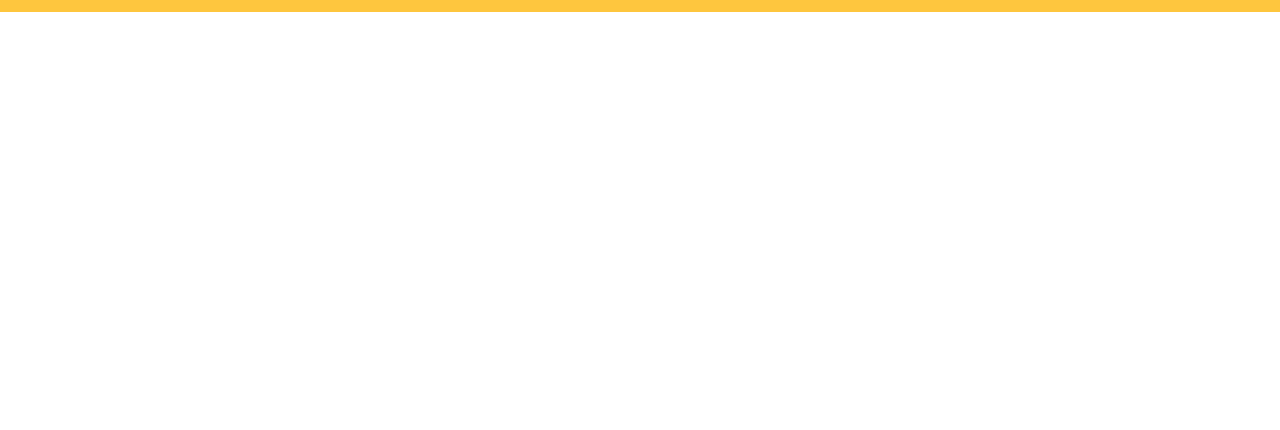
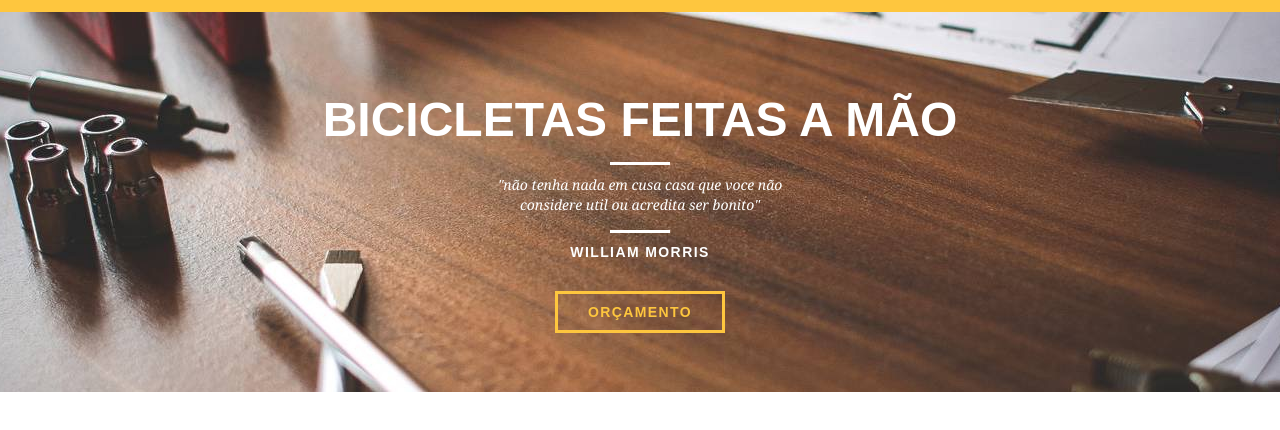
Before and after one commit to Lucas-Matta/ProjetosOrigamid, a plain HTML site: page Origamid/BikeCraft/index.html in a window 1280 px wide. Shown: the part 84-514 px from the top of the page. Drawn offline with Linux system fonts and the light colour scheme.

Commit message:
update introducao

```diff
--- a/Origamid/BikeCraft/index.html
+++ b/Origamid/BikeCraft/index.html
@@ -31,5 +31,19 @@
             </div><!-- Container -->
         </header><!-- Header -->
 
+        <section class="introducao">
+            <div class="container">
+
+                <h1>Bicicletas Feitas a Mão</h1>
+                <blockquote class="quote-externo">
+                    <p>"não tenha nada em cusa casa que voce não considere util ou acredita ser bonito"</p>
+                    <cite>WILLIAM MORRIS</cite>
+                </blockquote><!-- Blockquote -->
+
+                <a href="produtos.html" class="btn">Orçamento</a>
+
+            </div><!-- Container -->
+        </section><!-- Introducao -->
+
     </body>
 </html>
--- a/Origamid/BikeCraft/style/style.css
+++ b/Origamid/BikeCraft/style/style.css
@@ -2,6 +2,29 @@
 
 body{
     font-family: Arial, Helvetica, sans-serif;
+}
+p{
+    font-family: Georgia, 'Times New Roman', Times, serif;
+    font-size: 14px;
+    line-height: 20px;
+}
+.btn{
+    border: 3px solid #fec63e;
+    padding: 10px 30px;
+    color: #fec63e;
+
+    font-size: 14px;
+    font-weight: bold;
+    line-height: 20px;
+    text-transform: uppercase;
+    letter-spacing: .1em;
+
+    transition: 0.5s;
+}
+
+.btn:hover{
+    color: #FFF;
+    border-color: #FFF;
 }
 
 /* Header */
@@ -37,4 +60,51 @@ body{
 .headerMenu ul li a:hover{
     color: white;
 }
+
 /* Introdução */
+
+.introducao{
+    width: 100%;
+    height: 380px;
+
+    background: url(../assets/bg.jpg) no-repeat center;
+    background-size: cover;
+
+    margin-top: 96px;
+    padding-top: 80px;
+    text-align: center;
+}
+
+.introducao h1{
+    font-size: 48px;
+    font-weight: bold;
+    color: #FFF;
+    text-transform: uppercase;
+}
+
+.quote-externo{
+    max-width: 320px;
+    margin: 0 auto;
+    color: #FFF;
+    margin-bottom: 40px;
+}
+
+.quote-externo p{
+    font-style: italic;
+}
+
+.quote-externo p:before, .quote-externo p:after{
+    content: "";
+    display: block;
+    width: 60px;
+    height: 3px;
+    background: #FFF;
+    margin: 15px auto 10px auto;
+}
+
+.quote-externo cite{
+    font-style: normal;
+    font-weight: bold;
+    font-size: 14px;
+    letter-spacing: .1em;
+}
```
